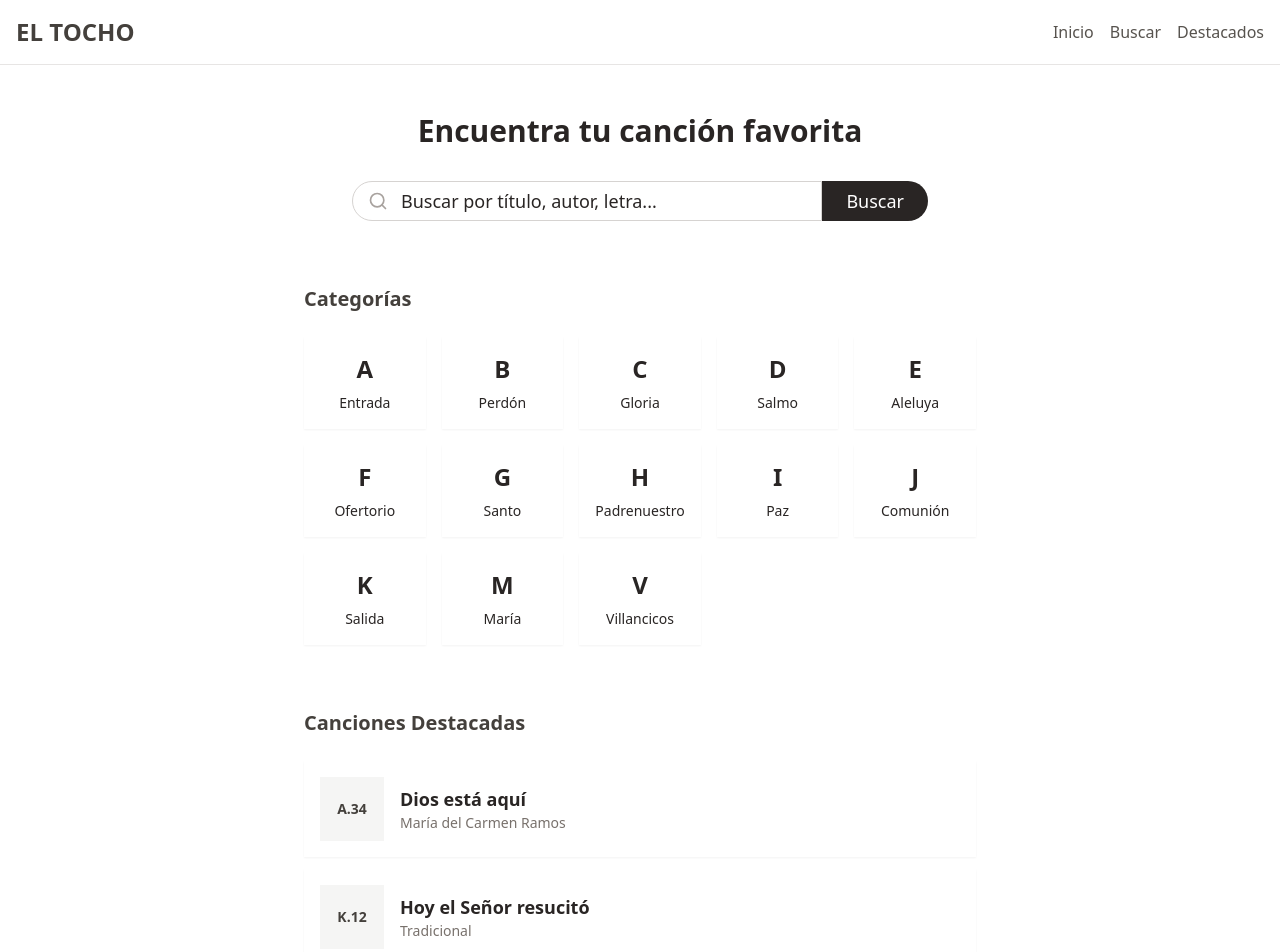
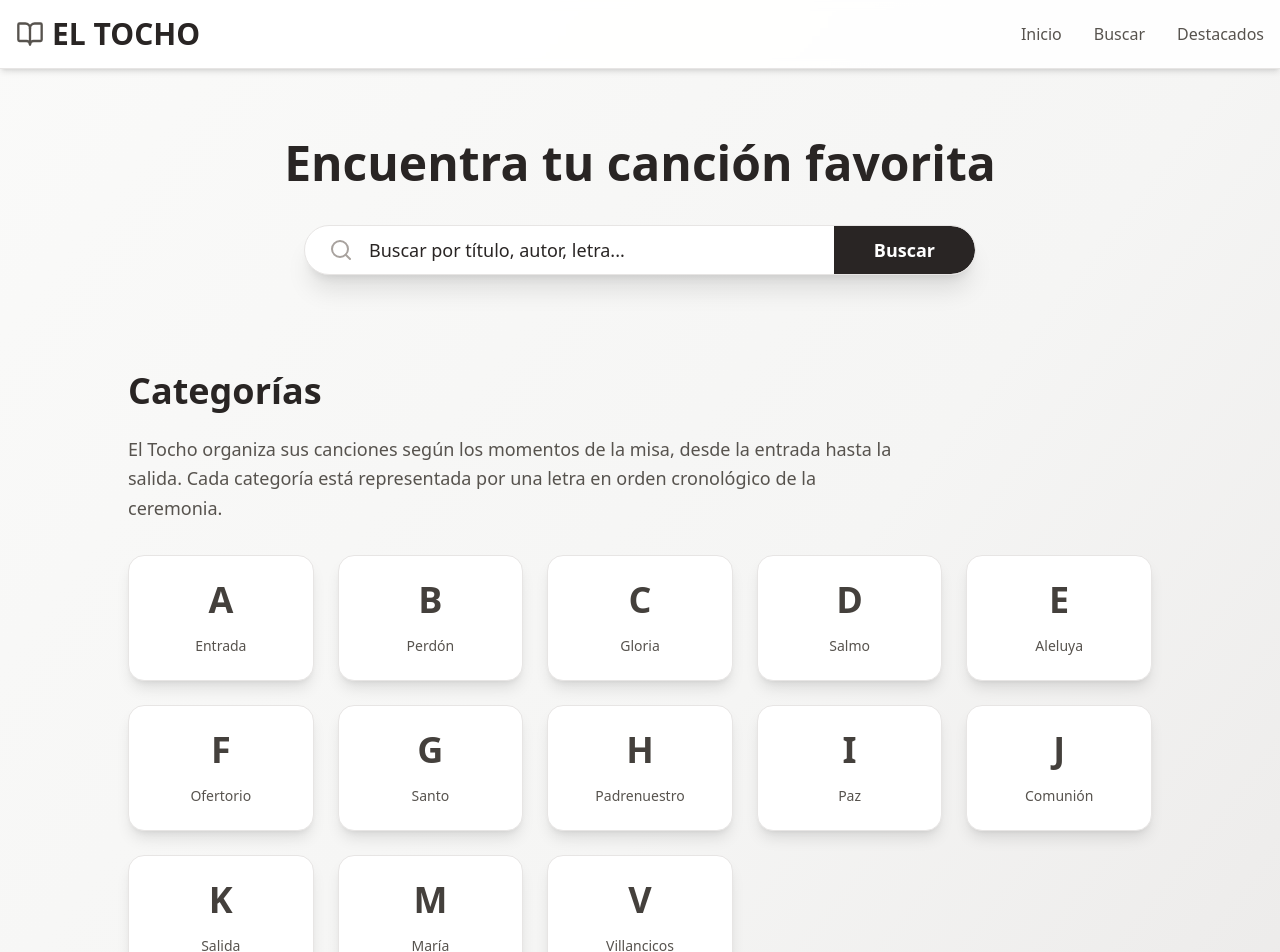
Before and after one commit to GonzaloPTE/el-tocho-next-js, a Next.js app: page / in a window 1280 px wide. Shown: the top 952 px of the page. Built offline with nearby package versions, Linux system fonts and the light colour scheme.

Commit message:
Mejora de estilo.

```diff
--- a/components/pagina-inicio.tsx
+++ b/components/pagina-inicio.tsx
@@ -1,7 +1,7 @@
 "use client"
 
 import React from 'react';
-import { Search, X } from "lucide-react"
+import { Search, X, Music, ChevronRight, BookOpen } from "lucide-react"
 import { Input } from "@/components/ui/input"
 import { Button } from "@/components/ui/button"
 import { CATEGORIAS, CANCIONES_DESTACADAS, TODAS_LAS_CANCIONES } from "@/components/constants"
@@ -23,32 +23,34 @@ const PaginaInicio: React.FC = () => {
   }, [searchTerm]);
 
   return (
-    <div className="bg-white text-stone-800 font-inter">
-      <header className="border-b border-stone-200 p-4">
-        <div className="container mx-auto flex justify-between items-center">
-          <h1 className="text-2xl font-merriweather font-semibold text-stone-700">EL TOCHO</h1>
-          <nav className="space-x-4">
-            <a href="#" className="text-stone-600 hover:text-stone-800 transition-colors">Inicio</a>
-            <a href="#" className="text-stone-600 hover:text-stone-800 transition-colors">Buscar</a>
-            <a href="#" className="text-stone-600 hover:text-stone-800 transition-colors">Destacados</a>
+    <div className="bg-gradient-to-br from-stone-50 via-stone-100 to-stone-200 text-stone-800 font-inter min-h-screen">
+      <header className="border-b border-stone-200 py-4 bg-white shadow-md sticky top-0 z-10 backdrop-blur-sm bg-white/90">
+        <div className="container mx-auto flex justify-between items-center px-4">
+          <h1 className="text-3xl font-merriweather font-bold text-stone-800 flex items-center">
+            <BookOpen className="mr-2 text-stone-600" size={28} /> EL TOCHO
+          </h1>
+          <nav className="space-x-8">
+            <a href="#" className="text-stone-600 hover:text-stone-800 transition-colors font-medium hover:underline decoration-2 underline-offset-8">Inicio</a>
+            <a href="#" className="text-stone-600 hover:text-stone-800 transition-colors font-medium hover:underline decoration-2 underline-offset-8">Buscar</a>
+            <a href="#" className="text-stone-600 hover:text-stone-800 transition-colors font-medium hover:underline decoration-2 underline-offset-8">Destacados</a>
           </nav>
         </div>
       </header>
 
-      <main className="container mx-auto px-4 py-12">
-        <div className="max-w-2xl mx-auto space-y-16">
+      <main className="container mx-auto px-4 py-16">
+        <div className="max-w-5xl mx-auto space-y-24">
           <div className="text-center">
-            <h2 className="text-3xl font-merriweather font-semibold mb-8 text-stone-800">
+            <h2 className="text-5xl font-merriweather font-bold mb-8 text-stone-800 leading-tight">
               Encuentra tu canción favorita
             </h2>
-            <div className="relative max-w-xl mx-auto">
-              <div className="flex items-center">
+            <div className="relative max-w-2xl mx-auto">
+              <div className="flex items-center shadow-xl rounded-full overflow-hidden bg-white border border-stone-200">
                 <div className="relative flex-grow">
-                  <Search className="absolute left-4 top-1/2 transform -translate-y-1/2 text-stone-400" size={20} />
+                  <Search className="absolute left-6 top-1/2 transform -translate-y-1/2 text-stone-400" size={24} />
                   <Input
                     type="text"
                     placeholder="Buscar por título, autor, letra..."
-                    className="w-full pl-12 pr-4 py-4 text-lg border border-stone-300 focus:border-stone-500 focus:ring-2 focus:ring-stone-500 rounded-l-full"
+                    className="w-full pl-16 pr-4 py-6 text-lg border-none focus:ring-2 focus:ring-stone-300 rounded-l-full"
                     value={searchTerm}
                     onChange={(e) => setSearchTerm(e.target.value)}
                   />
@@ -61,7 +63,7 @@ const PaginaInicio: React.FC = () => {
                   )}
                 </div>
                 <Button
-                  className="bg-stone-800 text-white hover:bg-stone-700 rounded-r-full px-6 py-4 text-lg"
+                  className="bg-stone-800 text-white hover:bg-stone-700 rounded-r-full px-10 py-6 text-lg font-semibold transition-colors duration-300"
                   onClick={() => {/* Implementar función de búsqueda */}}
                 >
                   Buscar
@@ -71,45 +73,50 @@ const PaginaInicio: React.FC = () => {
           </div>
 
           {searchResults.length > 0 && (
-            <div className="mt-4 space-y-2 bg-white rounded-lg shadow-md p-4">
+            <div className="mt-8 space-y-2 bg-white rounded-2xl shadow-xl p-6 border border-stone-200">
               {searchResults.map((cancion, index) => (
-                <div key={index} className="flex items-center space-x-4 p-3 hover:bg-stone-50 transition-colors cursor-pointer rounded-lg">
-                  <div className="w-12 h-12 bg-stone-100 rounded-full flex items-center justify-center text-stone-700 font-semibold text-sm">
+                <div key={index} className="flex items-center space-x-6 p-4 hover:bg-stone-50 transition-all duration-300 cursor-pointer rounded-xl group">
+                  <div className="w-16 h-16 bg-stone-100 rounded-full flex items-center justify-center text-stone-700 font-semibold text-xl shadow-inner group-hover:bg-stone-200 transition-colors">
                     {cancion.codigo}
                   </div>
-                  <div>
-                    <p className="text-stone-800 font-semibold">{cancion.titulo}</p>
-                    <p className="text-stone-500 text-sm">{cancion.autor}</p>
+                  <div className="flex-grow">
+                    <p className="text-stone-800 font-semibold text-lg mb-1">{cancion.titulo}</p>
+                    <p className="text-stone-500 text-base">{cancion.autor}</p>
                   </div>
+                  <ChevronRight className="text-stone-400 group-hover:text-stone-600 transition-colors" size={24} />
                 </div>
               ))}
             </div>
           )}
 
           <div>
-            <h2 className="text-xl font-merriweather font-semibold mb-6 text-stone-700">Categorías</h2>
-            <div className="grid grid-cols-3 sm:grid-cols-4 md:grid-cols-5 gap-4">
+            <h2 className="text-4xl font-merriweather font-bold mb-6 text-stone-800">Categorías</h2>
+            <p className="text-stone-600 mb-8 leading-relaxed text-lg max-w-3xl">
+              El Tocho organiza sus canciones según los momentos de la misa, desde la entrada hasta la salida. Cada categoría está representada por una letra en orden cronológico de la ceremonia.
+            </p>
+            <div className="grid grid-cols-2 sm:grid-cols-3 md:grid-cols-4 lg:grid-cols-5 gap-6">
               {CATEGORIAS.map((categoria: { letra: string; descripcion: string }) => (
-                <div key={categoria.letra} className="flex flex-col items-center p-4 bg-white rounded-lg shadow-sm hover:shadow-md transition-shadow">
-                  <span className="text-2xl font-semibold mb-2">{categoria.letra}</span>
-                  <p className="text-center text-sm">{categoria.descripcion}</p>
+                <div key={categoria.letra} className="flex flex-col items-center p-6 bg-white rounded-2xl shadow-lg hover:shadow-xl transition-all duration-300 border border-stone-200 hover:-translate-y-1 cursor-pointer">
+                  <span className="text-4xl font-bold mb-4 text-stone-700">{categoria.letra}</span>
+                  <p className="text-center text-sm text-stone-600">{categoria.descripcion}</p>
                 </div>
               ))}
             </div>
           </div>
 
           <div>
-            <h2 className="text-xl font-merriweather font-semibold mb-6 text-stone-700">Canciones Destacadas</h2>
-            <div className="space-y-3">
+            <h2 className="text-4xl font-merriweather font-bold mb-8 text-stone-800">Canciones Destacadas</h2>
+            <div className="space-y-6">
               {CANCIONES_DESTACADAS.map((cancion: { codigo: string; titulo: string; artista: string }, index: number) => (
-                <div key={index} className="flex items-center space-x-4 p-4 bg-white rounded-lg shadow-sm hover:shadow-md transition-shadow">
-                  <div className="w-16 h-16 bg-stone-100 rounded-lg flex items-center justify-center text-stone-700 font-semibold text-sm">
+                <div key={index} className="flex items-center space-x-6 p-6 bg-white rounded-2xl shadow-lg hover:shadow-xl transition-all duration-300 border border-stone-200 hover:-translate-y-1 group cursor-pointer">
+                  <div className="w-20 h-20 bg-stone-100 rounded-xl flex items-center justify-center text-stone-700 font-bold text-2xl shadow-inner group-hover:bg-stone-200 transition-colors">
                     {cancion.codigo}
                   </div>
-                  <div>
-                    <h3 className="font-semibold text-lg text-stone-800">{cancion.titulo}</h3>
-                    <p className="text-stone-500 text-sm">{cancion.artista}</p>
+                  <div className="flex-grow">
+                    <h3 className="font-semibold text-xl text-stone-800 mb-2">{cancion.titulo}</h3>
+                    <p className="text-stone-500 text-lg">{cancion.artista}</p>
                   </div>
+                  <ChevronRight className="text-stone-400 group-hover:text-stone-600 transition-colors" size={24} />
                 </div>
               ))}
             </div>
```
